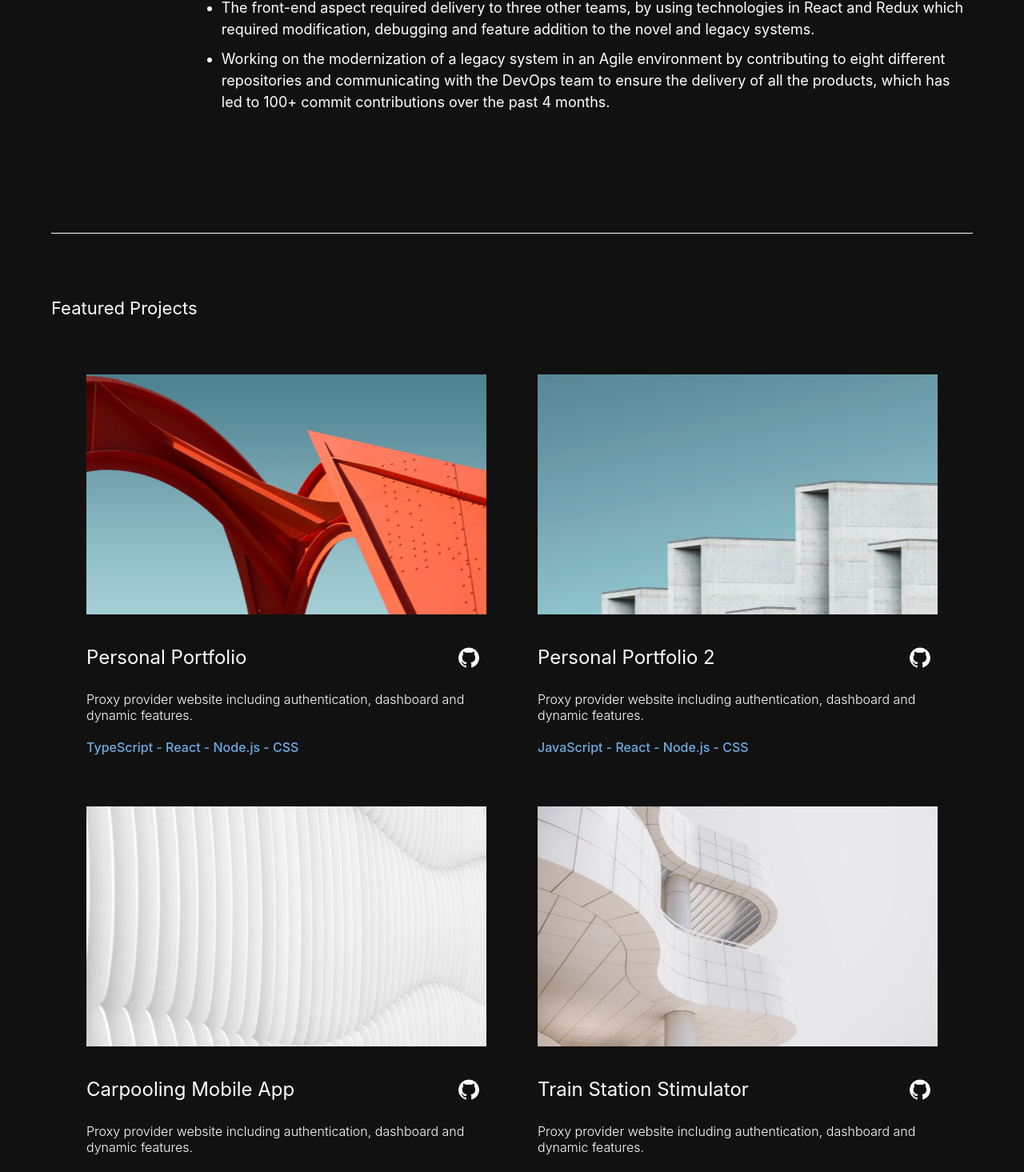
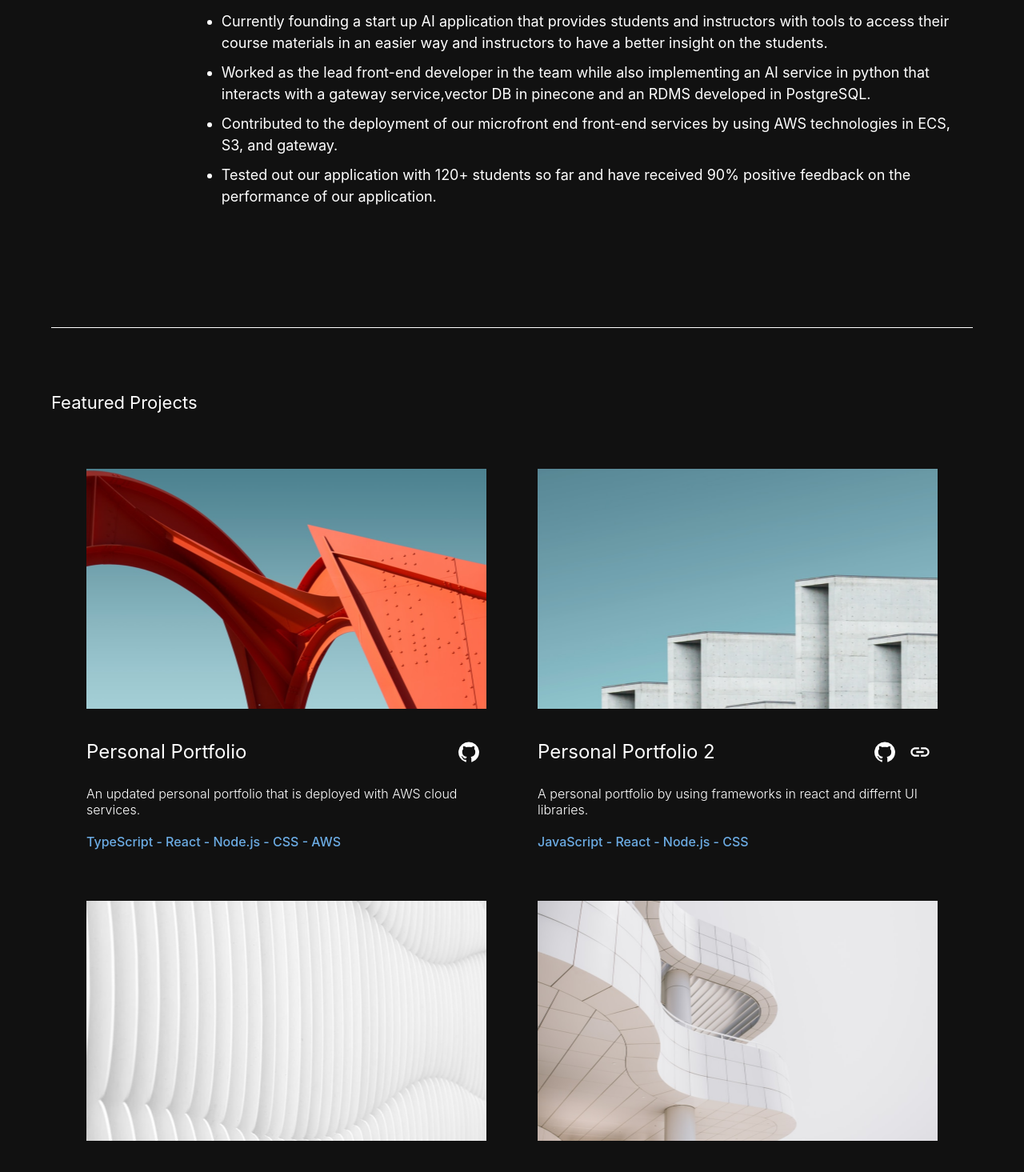
Before and after one commit to arashinho-gh/updated_portfolio, a React (Create React App) app: page / in a window 1280 px wide. Shown: the part 1312-2777 px from the top of the page at 80% size. Built offline with nearby package versions, Linux system fonts and the light colour scheme.

Commit message:
made the final changes

```diff
--- a/src/components/Contacts.tsx
+++ b/src/components/Contacts.tsx
@@ -2,22 +2,48 @@ import { Button } from "@mui/material";
 import EmailIcon from "@mui/icons-material/Email";
 import GitHubIcon from "@mui/icons-material/GitHub";
 import LinkedInIcon from "@mui/icons-material/LinkedIn";
+import React from "react";
 
 const Contacts = () => {
   const { baseClassName } = Contacts.constants;
+
+  const handleSendEmail = () => {
+    const email = "arashinhoghafoori@gmail.com";
+    const mailtoLink = `mailto:${email}`;
+    window.open(mailtoLink, "_blank");
+  };
+
+  const handleReRoute = (url: string) => {
+    window.open(url, "_blank", "noopener,noreferrer");
+  };
+
   return (
     <div className={baseClassName}>
       <div className={`${baseClassName}-title`}>Contacts</div>
       <div className={`${baseClassName}-links`}>
-        <Button variant="outlined" className={`${baseClassName}-button`}>
+        <Button
+          variant="outlined"
+          className={`${baseClassName}-button`}
+          onClick={handleSendEmail}
+        >
           <EmailIcon className={`${baseClassName}-button-icon`} />
           Email
         </Button>
-        <Button variant="outlined" className={`${baseClassName}-button`}>
+        <Button
+          variant="outlined"
+          className={`${baseClassName}-button`}
+          onClick={() =>
+            handleReRoute("https://www.linkedin.com/in/arashghafoori/")
+          }
+        >
           <LinkedInIcon className={`${baseClassName}-button-icon`} />
           Linkedin
         </Button>
-        <Button variant="outlined" className={`${baseClassName}-button`}>
+        <Button
+          variant="outlined"
+          className={`${baseClassName}-button`}
+          onClick={() => handleReRoute("https://github.com/arashinho-gh")}
+        >
           <GitHubIcon className={`${baseClassName}-button-icon`} />
           Github
         </Button>
--- a/src/components/Experience.tsx
+++ b/src/components/Experience.tsx
@@ -59,9 +59,10 @@ Experience.constants = {
       date: "Sep 2023 - Current",
       location: "Hamilton - Canada",
       descriptions: [
-        "Currently contributing both to the Front‑end and Back-end aspect of a Microservice Architecture application and managing it’s API gateways by using the Spring Framework, TypeScript, SQL, and NoSQL databases.",
-        "The front-end aspect required delivery to three other teams, by using technologies in React and Redux which required modification, debugging and feature addition to the novel and legacy systems.",
-        "Working on the modernization of a legacy system in an Agile environment by contributing to eight different repositories and communicating with the DevOps team to ensure the delivery of all the products, which has led to 100+ commit contributions over the past 4 months.",
+        "Currently founding a start up AI application that provides students and instructors with tools to access their course materials in an easier way and instructors to have a better insight on the students.",
+        "Worked as the lead front-end developer in the team while also implementing an AI service in python that interacts with a gateway service,vector DB in pinecone and an RDMS developed in PostgreSQL.",
+        "Contributed to the deployment of our microfront end front-end services by using AWS technologies in ECS, S3, and gateway.",
+        "Tested out our application with 120+ students so far and have received 90% positive feedback on the performance of our application.",
       ],
     },
   ],
--- a/src/components/Header.tsx
+++ b/src/components/Header.tsx
@@ -8,9 +8,14 @@ const Header = () => {
     <div className={baseClassName}>
       Hey I'm
       <div className={`${baseClassName}-title`}>Arash Ghafoori</div>
-      <div className={`${baseClassName}-desc`}>{description}</div>
+      <div
+        className={`${baseClassName}-desc`}
+        style={{ whiteSpace: "pre-wrap" }}
+      >
+        {description}
+      </div>
       <Button variant="text" className={`${baseClassName}-hello`}>
-        Say hi <EastIcon sx={{marginLeft: '10px'}}/>
+        Say hi <EastIcon sx={{ marginLeft: "10px" }} />
       </Button>
     </div>
   );
@@ -19,7 +24,7 @@ const Header = () => {
 Header.constants = {
   baseClassName: "header",
   description:
-    "I'm a software engineer based in Toronto, Canada and also a communication and journalism student. I enjoy creating things that live on the internet, whether that be websites, applications, or anything in between. I have been freelancing for a year now while studying at the university and I've manage to gain a decent amount of experience and valuable knowledge from all different kinds of fields throughout my projects/work.",
+    "I'm a dedicated and enthusiastic final-year Software Engineering student at McMaster University. My journey in the tech world has been a thrilling ride, enriching my skills across different areas like web development and data sciences. My technical toolkit includes a wide range of programming languages and frameworks, with proficiency in both front-end and back-end development. This diverse expertise enables me to tackle complex challenges and build seamless, efficient solutions.\n\nBelow, you’ll find highlights of my achievements that showcase my capabilities and reflect my commitment to excellence in the field of software engineering.",
 };
 
 export default Header;
--- a/src/components/NavBar.tsx
+++ b/src/components/NavBar.tsx
@@ -18,6 +18,10 @@ const NavBar = (props: NavBarProps) => {
     }
   };
 
+  const handleReRoute = (url: string) => {
+    window.open(url, "_blank", "noopener,noreferrer");
+  };
+
   return (
     <div className={baseClassName}>
       <div className={`${baseClassName}-init`}>AG</div>
@@ -29,7 +33,15 @@ const NavBar = (props: NavBarProps) => {
         >
           Projects
         </Button>
-        <Button variant="text" className={`${baseClassName}-links-button`}>
+        <Button
+          variant="text"
+          className={`${baseClassName}-links-button`}
+          onClick={() =>
+            handleReRoute(
+              "https://drive.google.com/drive/folders/1ie895UHlErR5QE9kzgl6CSGTQfeNOO-i?usp=drive_link"
+            )
+          }
+        >
           Resume
         </Button>
         <Button
--- a/src/components/Projects.tsx
+++ b/src/components/Projects.tsx
@@ -1,4 +1,5 @@
 import GitHubIcon from "@mui/icons-material/GitHub";
+import LinkIcon from "@mui/icons-material/Link";
 import { IconButton } from "@mui/material";
 
 interface ProjectProps {
@@ -7,13 +8,18 @@ interface ProjectProps {
   github_url: string;
   img: string;
   skills: string[];
+  link?: string;
 }
 
 const Projects = () => {
   const { baseClassName, projects } = Projects.constants;
 
+  const openProjectLink = (url: string) => {
+    window.open(url, "_blank", "noopener,noreferrer");
+  };
+
   const renderProject = (props: ProjectProps) => {
-    const { title, description, github_url, img, skills } = props;
+    const { title, description, github_url, img, skills, link } = props;
     return (
       <div className={`${baseClassName}-card`}>
         <div
@@ -21,12 +27,28 @@ const Projects = () => {
         />
         <div className={`${baseClassName}-card-header`}>
           <div className={`${baseClassName}-card-title`}>{title}</div>
-          <IconButton sx={{ fontSize: "28px" }}>
-            <GitHubIcon
-              className={`${baseClassName}-card-github`}
+          <div style={{ display: "flex", justifyContent: "center" }}>
+            <IconButton
               sx={{ fontSize: "28px" }}
-            />
-          </IconButton>
+              onClick={() => openProjectLink(github_url)}
+            >
+              <GitHubIcon
+                className={`${baseClassName}-card-github`}
+                sx={{ fontSize: "28px" }}
+              />
+            </IconButton>
+            {link ? (
+              <IconButton
+                sx={{ fontSize: "28px" }}
+                onClick={() => openProjectLink(link)}
+              >
+                <LinkIcon
+                  className={`${baseClassName}-card-github`}
+                  sx={{ fontSize: "28px" }}
+                />
+              </IconButton>
+            ) : null}
+          </div>
         </div>
         <div className={`${baseClassName}-card-desc`}>{description}</div>
         <div className={`${baseClassName}-card-skills`}>
@@ -54,51 +76,52 @@ Projects.constants = {
     {
       title: "Personal Portfolio",
       description:
-        "Proxy provider website including authentication, dashboard and dynamic features.",
-      github_url: "https://github.com/example",
+        "An updated personal portfolio that is deployed with AWS cloud services.",
+      github_url: "https://github.com/arashinho-gh/updated_portfolio",
       img: "1",
-      skills: ["TypeScript", "React", "Node.js", "CSS"],
+      skills: ["TypeScript", "React", "Node.js", "CSS", "AWS"],
     },
     {
       title: "Personal Portfolio 2",
       description:
-        "Proxy provider website including authentication, dashboard and dynamic features.",
-      github_url: "https://github.com/example",
+        "A personal portfolio by using frameworks in react and differnt UI libraries.",
+      github_url: "https://github.com/arashinho-gh/portfolio",
+      link: "https://arashinho-gh.github.io/portfolio/",
       img: "2",
       skills: ["JavaScript", "React", "Node.js", "CSS"],
     },
     {
       title: "Carpooling Mobile App",
       description:
-        "Proxy provider website including authentication, dashboard and dynamic features.",
-      github_url: "https://github.com/example",
+        "The backend server of an express.js application for a carpooling app that interacts with a NoSQL DB.",
+      github_url: "https://github.com/arashinho-gh/backend_carpool",
       img: "3",
       skills: ["JavaScript", "Express", "MongoDB", "Node.js"],
     },
     {
       title: "Train Station Stimulator",
       description:
-        "Proxy provider website including authentication, dashboard and dynamic features.",
-      github_url: "https://github.com/example",
+        "A train station stimulator that implements different graphing algorithms to find the shortest distances, and benchmarks those algorithm's performances.",
+      github_url: "https://github.com/arashinho-gh/Train-Station",
       img: "4",
       skills: ["Python", "Algorithms & Data Structures"],
     },
     {
-      title: "Assembly Translator",
+      title: "Python to Assembly Translator",
       description:
-        "Proxy provider website including authentication, dashboard and dynamic features.",
-      github_url: "https://github.com/example",
+        "A Python program that convertes python language to its corresponding ARM64 translation.",
+      github_url: "https://github.com/arashinho-gh/Assembly_language",
       img: "5",
       skills: ["Python", "Algorithms & Data Structures"],
     },
     {
       title: "Shoe Plugin",
       description:
-        "Proxy provider website including authentication, dashboard and dynamic features.",
-      github_url: "https://github.com/example",
+        "A google plugin that will generate your corresponding shoe size for a specific brand based on a previous given shoe brand and size.",
+      github_url: "https://github.com/arashinho-gh/Shoe-Plugin",
       img: "6",
       skills: ["JavaScript", "React", "CSS"],
-    },
+    }
   ],
 };
 
```
